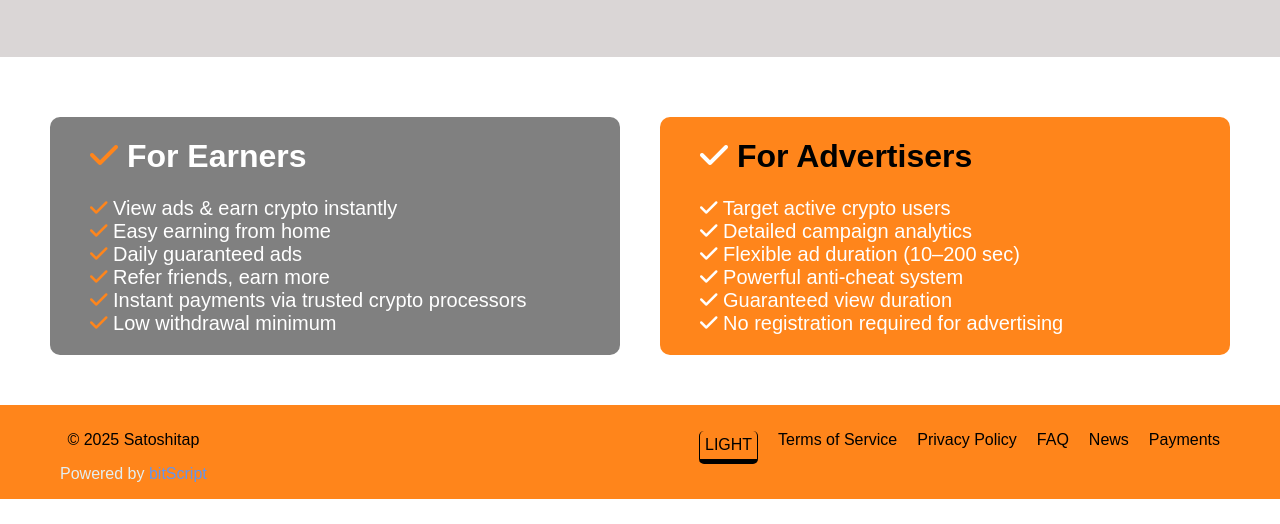
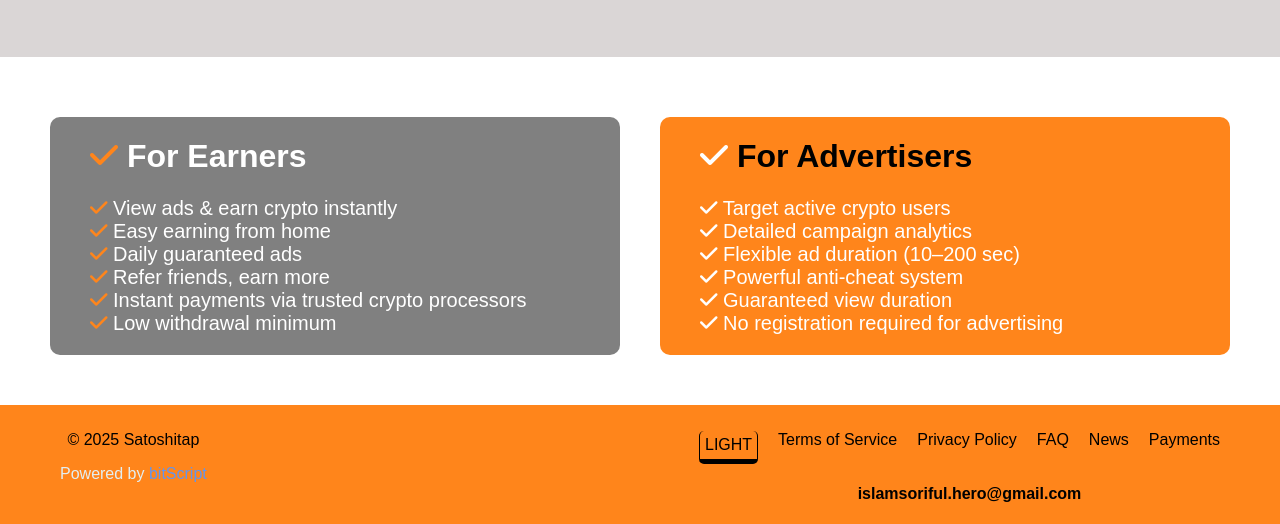
Before and after one commit to islamSorifulhero/satoshi, a plain HTML site: page index.html in a window 1280 px wide. Shown: the part 677-1201 px from the top of the page. Before the commit the page ends 1176 px from the top, so only its background shows below. Drawn offline with Linux system fonts and the light colour scheme.

Commit message:
my final commit

```diff
--- a/index.html
+++ b/index.html
@@ -92,6 +92,7 @@
         <li><a href="#">News</a></li>
         <li><a href="#">Payments</a></li>
       </ul>
+      <h4>islamsoriful.hero@gmail.com</h4>
     </div>
   </footer>
 </body>
```
